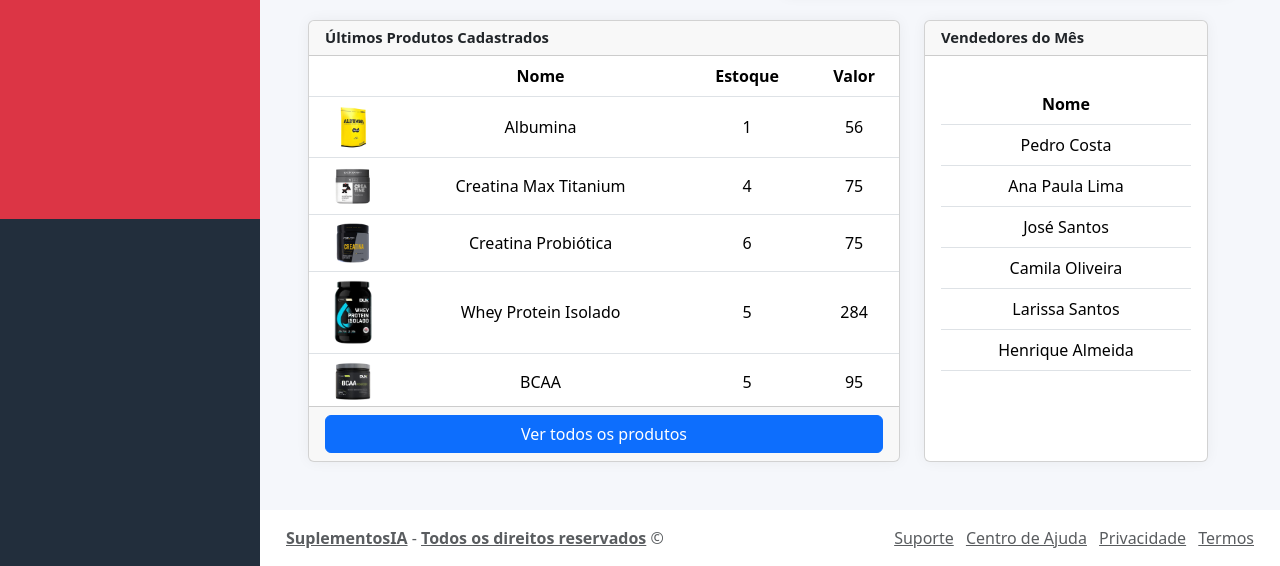
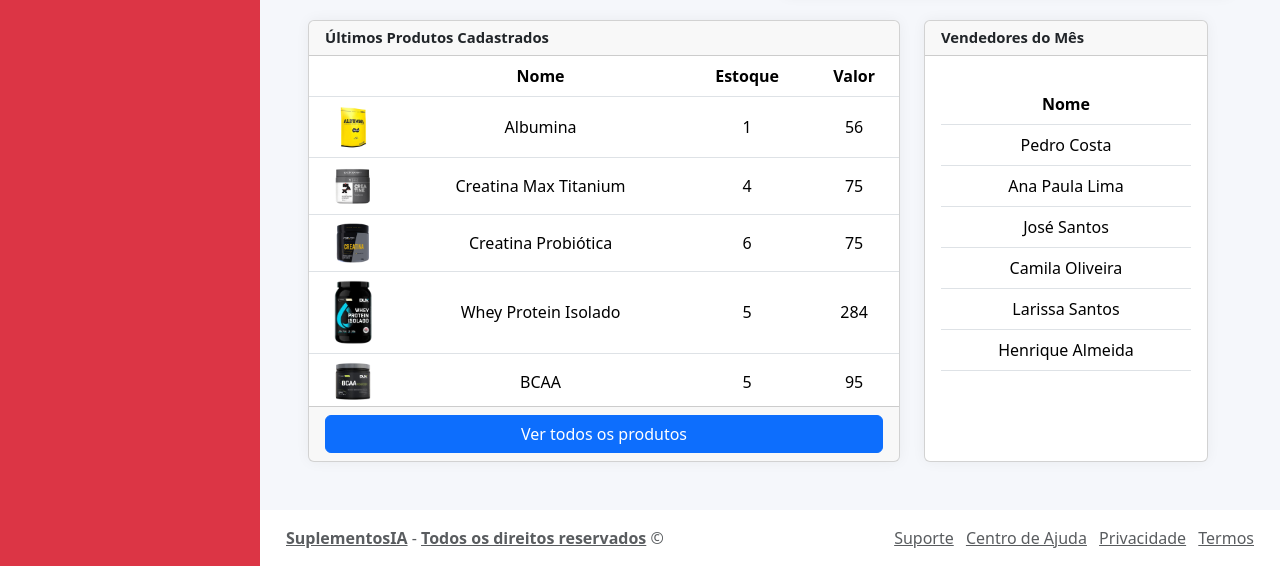
Before and after one commit to pablohenriquealves/dashboard-suplementos-ia, a PHP site: page /index.php in a window 1280 px wide. Shown: the part 581-1147 px from the top of the page. Run offline with PHP 8.4, Linux system fonts and the light colour scheme; data comes from the database, SQL or seed files in the repository.

Commit message:
nav bg-danger

```diff
--- a/static/menu.php
+++ b/static/menu.php
@@ -3,7 +3,7 @@
 
 </head>
 
-	<nav id="sidebar" class="sidebar js-sidebar">
+	<nav id="sidebar" class="sidebar js-sidebar bg-danger">
 		<!--bg-danger altera cor da sidebar na div abaixo-->
 				<div class="sidebar-content js-simplebar bg-danger">
 					<a style="text-decoration: none;" class="sidebar-brand  bg-danger" href="index.php">
```
Also changed, not shown: 3 other files.
